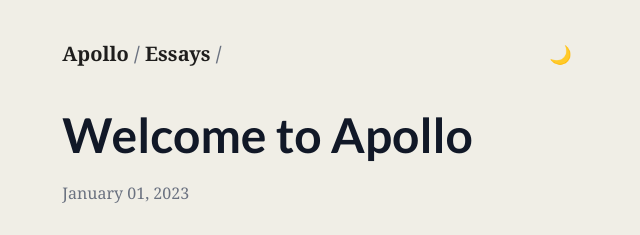
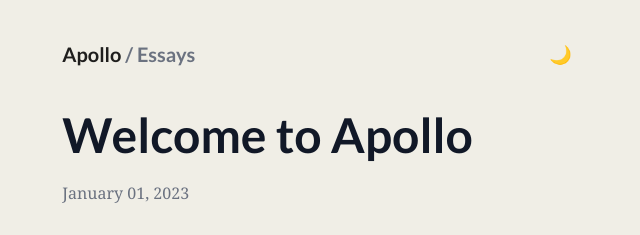
Before and after one commit to defaults/apollo, a Jekyll site: the page built from content/_posts/2023-01-01-welcome-to-apollo.md, in a window 1280 px wide. Shown: the top 235 px of the page, without its empty margins (319-959 px from the left). Built offline with Jekyll 4.4.1, drawn with Linux system fonts in a browser that asks for light colours.

Commit message:
fix design

```diff
--- a/_includes/header.html
+++ b/_includes/header.html
@@ -3,19 +3,17 @@
   <nav class="flex items-center justify-between">
     <!-- Site title/name -->
     <div>
-      <div class="text-xl font-semibold text-text-light dark:text-text-dark">
+      <div class="text-xl font-semibold text-text-light dark:text-text-dark font-sans">
         <!-- Always show clickable home title -->
         <a href="/" class="nav-link">{{ site.title | default: "Apollo" }}</a>
 
         {% if page.layout == 'list' and page.collection == 'posts' %}
           <!-- Essays listing page -->
-          <span class="text-gray-500 dark:text-gray-400"> / </span>
-          <span class="text-gray-500 dark:text-gray-400">Essays</span>
+          <span class="text-gray-500 dark:text-gray-400"> / Essays</span>
         {% elsif page.layout == 'post' %}
           <!-- Individual essay page -->
           <span class="text-gray-500 dark:text-gray-400"> / </span>
-          <a href="/essays/" class="focus:outline-none">Essays</a>
-          <span class="text-gray-500 dark:text-gray-400"> / </span>
+          <a href="/essays/" class="text-gray-500 dark:text-gray-400 focus:outline-none">Essays</a>
         {% endif %}
       </div>
     </div>
--- a/_layouts/post.html
+++ b/_layouts/post.html
@@ -5,7 +5,7 @@
 <div class="essay-container">
   <div class="essay-layout">
     <!-- Main Content -->
-    <article class="prose max-w-none">
+    <article class="prose dark:prose-invert max-w-none">
       <header class="mb-8">
         <h1 class="text-4xl font-sans font-bold mb-2">{{ page.title }}</h1>
         <p class="text-base text-gray-500 dark:text-gray-400">
```
